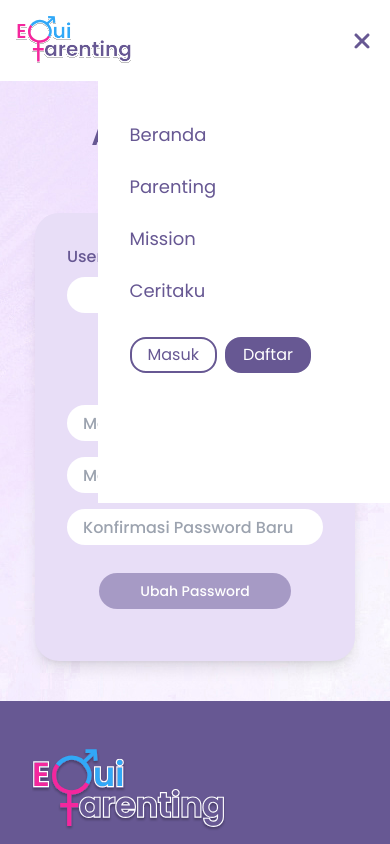
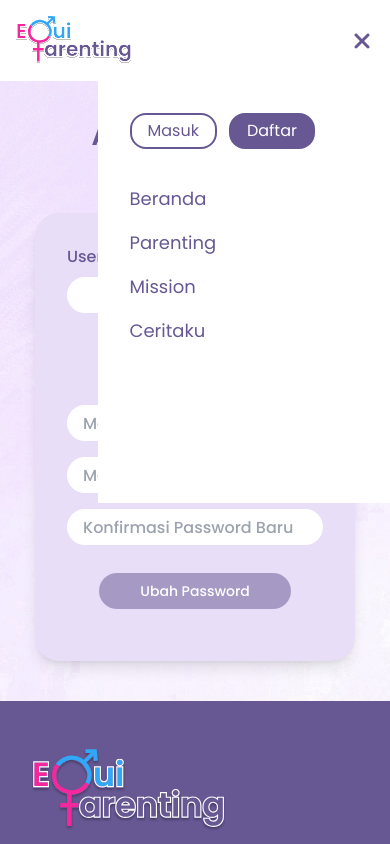
Before and after one commit to RangkayoRasunaSaid/EquiParenting-project, a React (Vite) app: page /profile in a window 390 px wide. Shown: the top 844 px of the page. Built offline with nearby package versions, Linux system fonts and the light colour scheme; what spin-wheel would draw is missing.

Commit message:
buat navbar after login (NavbarLogin.jsx)

```diff
--- a/package.json
+++ b/package.json
@@ -37,6 +37,7 @@
     "redux": "^5.0.1",
     "slick-carousel": "^1.8.1",
     "spin": "^0.0.1",
+    "styled-components": "^6.1.8",
     "styled-react-modal": "^3.1.1",
     "wheel": "^1.0.0"
   },
--- a/src/App.jsx
+++ b/src/App.jsx
@@ -9,13 +9,15 @@ import LandingPage from "./components/landing-page/index";
 import Login from "./pages/Login";
 import Register from "./pages/Register";
 import Profile from "./pages/Profile";
-import Navbar from './components/navbar/Navbar';
+// import Navbar from './components/navbar/Navbar';
+import NavbarLogin from "./components/navbar/NavbarLogin"
 import Footer from './components/Footer/Footer'
 
 function App() {
   return (
     <Router>
-        <Navbar />
+        {/* <Navbar /> */}
+        <NavbarLogin />
         <Routes>
           <Route path="/" element={<LandingPage />} />
           <Route path="/mission/*" element={<Mission />} />
--- /dev/null
+++ b/src/components/navbar/NavbarLogin.jsx
@@ -0,0 +1,103 @@
+import { useState } from "react"
+import { Link, useLocation } from 'react-router-dom'
+import logo from "../../assets/logo.svg"
+import { FaXmark, FaBars } from "react-icons/fa6"
+import { FaUserCircle } from "react-icons/fa"
+import ResponsiveMenu from "./ResponsiveMenu"
+
+const Navbar = () => {
+  const location = useLocation().pathname
+
+  const navMenu = [
+    { link: "Beranda", path: "/" },
+    { link: "Parenting", path: "/parenting" },
+    { link: "Mission", path: "/mission" },
+    { link: "Ceritaku", path: "/ceritaku" },
+  ]
+
+  const [showMenu, setShowMenu] = useState(false);
+
+  const toggleMenu = () => {
+    setShowMenu(!showMenu);
+  }
+
+  const authenticatedUser = {
+    id: "",
+    username: "",
+  }
+
+  return (
+    <>
+      <header className="bg-white text-main-color">
+        <nav className="shadow-lg bg-white md:px-[32px] p-[16px] max-w-screen-2xl mx-auto text-main-color cursor-pointer top-0 right-0 left-0">
+          <div className="container space-x-[24px] mx-auto flex justify-between items-center">
+            <div className="relative min-w-screen-md">
+              <Link to="/">
+                <img src={logo} alt="logo" className="w-[120px] h-auto inline-block items-center" />
+              </Link>
+            </div>
+
+            <div className="flex items-center space-x-[48px]">
+              <ul className="md:flex space-x-[24px] hidden">
+                {navMenu.map(({ link, path }) => {
+                  let isActive = false
+                  if (location !== '/') isActive = location.startsWith(path) && path !== "/"
+                  else if (location === '/') isActive = location === path
+                  return (
+                    <Link
+                      key={link}
+                      to={path}
+                      className={`text-lg block py-[4px] px-[16px] rounded-2xl hover:bg-secondary-color hover:font-medium transition-none ${isActive ? 'bg-secondary-color font-medium transition-none' : ''}`}
+                      style={{ color: isActive ? 'bg-secondary-color' : '' }}>
+                      {link}
+                    </Link>
+                  )
+                })}
+              </ul>
+
+              <div className="space-x-[8px] hidden md:flex items-center text-base">
+                {authenticatedUser ? (
+                  // Display "Masuk" and "Daftar" buttons when not authenticated
+                  <>
+                    <Link key="/login" to="/login">
+                      <button className="py-[4px] px-[16px] border-2 rounded-2xl border-main-color transition-all duration-300 hover:text-white hover:bg-tertiery-color hover:border-tertiery-color">
+                        Masuk
+                      </button>
+                    </Link>
+                    <Link key="/register" to="/register">
+                      <button className="py-[4px] px-[16px] border-2 rounded-2xl bg-main-color border-main-color text-white transition-all duration-300 hover:text-white hover:bg-tertiery-color hover:border-tertiery-color">
+                        Daftar
+                      </button>
+                    </Link>
+                  </>
+                ) : (
+                  // Display "Profile" button when authenticated
+                  <Link key="/profile" to="/profile">
+                    <div className="flex px-4 items-center justify-start gap-3 hover:">
+                      <FaUserCircle size={50} className="hover:lavender-shade transition-all" />
+                      <div>
+                        <h1>{authenticatedUser.username}</h1>
+                      </div>
+                    </div>
+                  </Link>
+                )}
+              </div>
+            </div>
+
+            <div className="md:hidden">
+              {showMenu ? (
+                <FaBars onClick={toggleMenu} className="w-6 h-6 text-main-color cursor-pointer transition-all" />
+              ) : (
+                <FaXmark onClick={toggleMenu} className="w-6 h-6 text-main-color cursor-pointer transition-all" />
+              )}
+            </div>
+          </div>
+        </nav>
+
+        <ResponsiveMenu showMenu={showMenu} toggleMenu={toggleMenu} />
+      </header>
+    </>
+  )
+}
+
+export default Navbar
--- a/src/components/navbar/ResponsiveMenu.jsx
+++ b/src/components/navbar/ResponsiveMenu.jsx
@@ -1,15 +1,27 @@
-// import { FaUserCircle } from "react-icons/fa"
+import { Link, useLocation } from 'react-router-dom'
+import { FaUserCircle } from "react-icons/fa"
+
+// eslint-disable-next-line react/prop-types
+const ResponsiveMenu = ({ showMenu, toggleMenu }) => {
+  const location = useLocation().pathname
 
   const navMenu = [
-  { link: "Beranda", path: "beranda" },
+    { link: "Beranda", path: "/" },
     { link: "Parenting", path: "parenting" },
     { link: "Mission", path: "mission" },
     { link: "Ceritaku", path: "ceritaku" },
   ]
 
-// eslint-disable-next-line react/prop-types
-const ResponsiveMenu = ({ showMenu }) => {
-  // console.log("showMenu", showMenu);
+  const authenticatedUser = {
+    id: "",
+    username: "",
+  }
+
+  const handleLinkClick = () => {
+    // Call the toggleMenu function to hide the menu
+    toggleMenu();
+  }
+
   return (
     <div
       className={`${showMenu ? "-right-[100%]" : "right-0"}
@@ -17,37 +29,52 @@ const ResponsiveMenu = ({ showMenu }) => {
 
       <div>
         {/* user profile */}
-        {/* <div className="flex mt-8 px-8 items-center justify-start gap-3">
-        <FaUserCircle size={50} />
+        <div className="flex mt-8 px-8 items-center justify-start gap-3">
+          {authenticatedUser ? (
+            // Display login & register buttons when not authenticated
+            <>
+              <Link key="/login" to="/login" onClick={handleLinkClick}>
+                <button className="py-[4px] px-[16px] border-2 rounded-2xl border-main-color transition-all duration-300 hover:text-white hover:bg-tertiery-color hover:border-tertiery-color">
+                  Masuk
+                </button>
+              </Link>
+              <Link key="/register" to="/register" onClick={handleLinkClick}>
+                <button className="py-[4px] px-[16px] border-2 rounded-2xl bg-main-color border-main-color text-white transition-all duration-300 hover:text-white hover:bg-tertiery-color hover:border-tertiery-color">
+                  Daftar
+                </button>
+              </Link>
+            </>
+          ) : (
+            // Display "Profile" button when authenticated
+            <Link key="/profile" to="/profile" onClick={handleLinkClick}>
+              <div className="flex px-4 items-center justify-start gap-3 hover:">
+                <FaUserCircle size={50} className="hover:lavender-shade transition-all" />
                 <div>
-            <h1>Mia</h1>
+                  <h1>{authenticatedUser.username}</h1>
                 </div>
-        </div> */}
+              </div>
+            </Link>
+          )}
+        </div>
 
         {/* showing navMenu using map */}
-        <div className="space-y-2 mt-8">
+        <div className="space-y-2 pl-4 mt-8">
           {
-            navMenu.map(({ link, path }) =>
-              <a
+            navMenu.map(({ link, path }) => {
+              let isActive = false;
+              if (location !== '/') isActive = location.startsWith(path) && path !== "/";
+              else if (location === '/') isActive = location === path;
+              return (
+                <Link
                   key={link}
-                href={path}
-                className="text-lg text-main-color rounded-2xl block p-2 px-8 hover:bg-secondary hover:font-medium transition-none">
+                  to={path}
+                  onClick={handleLinkClick}
+                  className={`text-lg block py-[4px] px-[16px] rounded-2xl hover:bg-secondary-color hover:font-medium transition-none ${isActive ? 'bg-secondary-color font-medium transition-none' : ''}`}
+                  style={{ color: isActive ? 'bg-secondary-color' : '' }}>
                   {link}
-              </a>
+                </Link>
               )
-          }
-
-          {/* login and register */}
-          <div className="space-x-2 pt-4 px-8">
-            <button
-              className="py-1 px-4 border-2 rounded-2xl border-main-color text-md transition-all duration-300 hover:text-white hover:bg-tertiery-color hover:border-tertiery-color">
-              Masuk
-            </button>
-            <button
-              className="py-1 px-4 border-2 rounded-2xl bg-main-color border-main-color text-white text-md transition-all duration-300 hover:text-white hover:bg-tertiery-color hover:border-tertiery-color">
-              Daftar
-            </button>
-          </div>
+            })}
         </div>
       </div>
     </div>
```
Also changed, not shown: 1 other file (tests, documents, lock files or other folders). Lines whose indentation alone changed are shown as unchanged.
